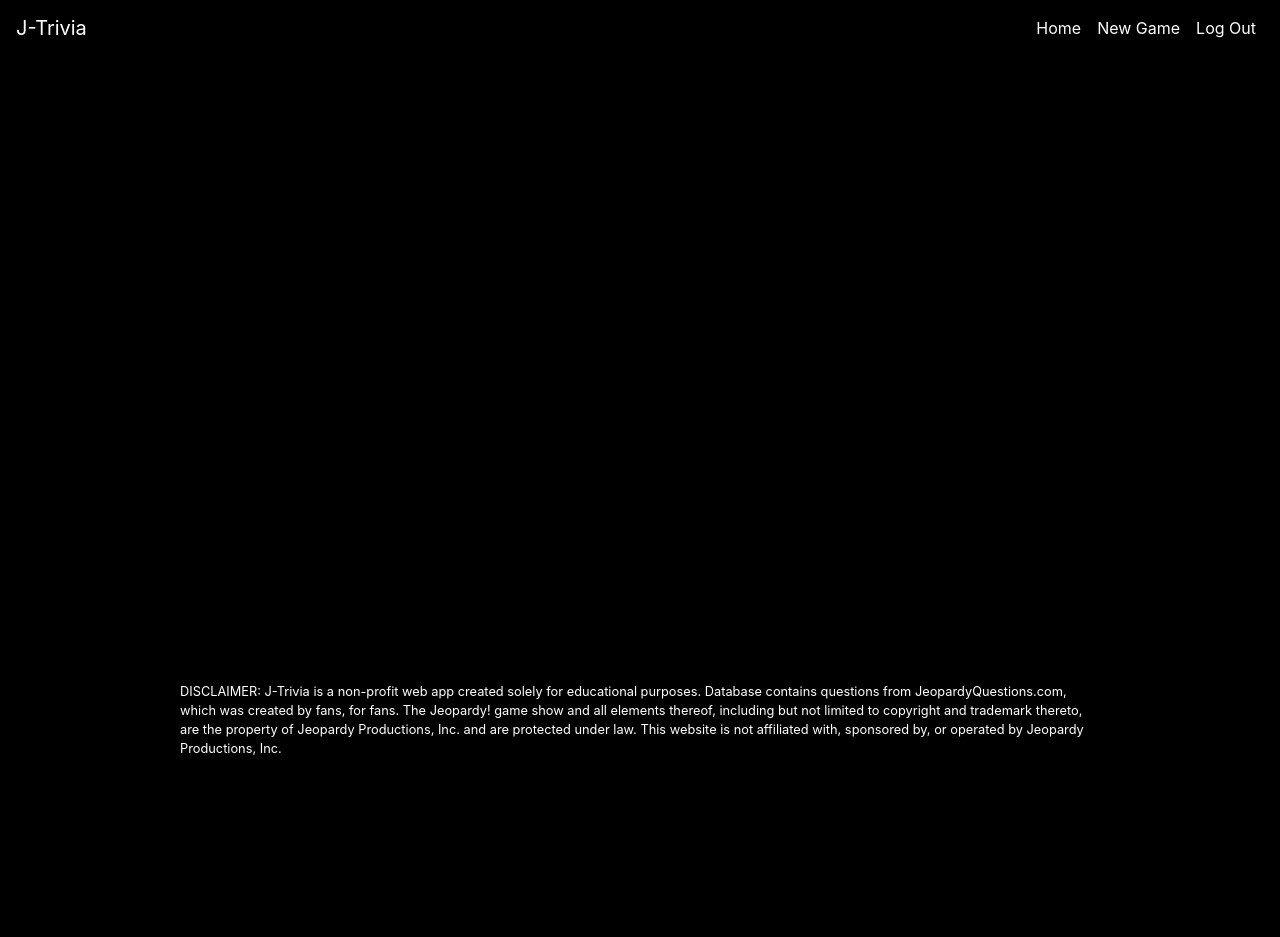
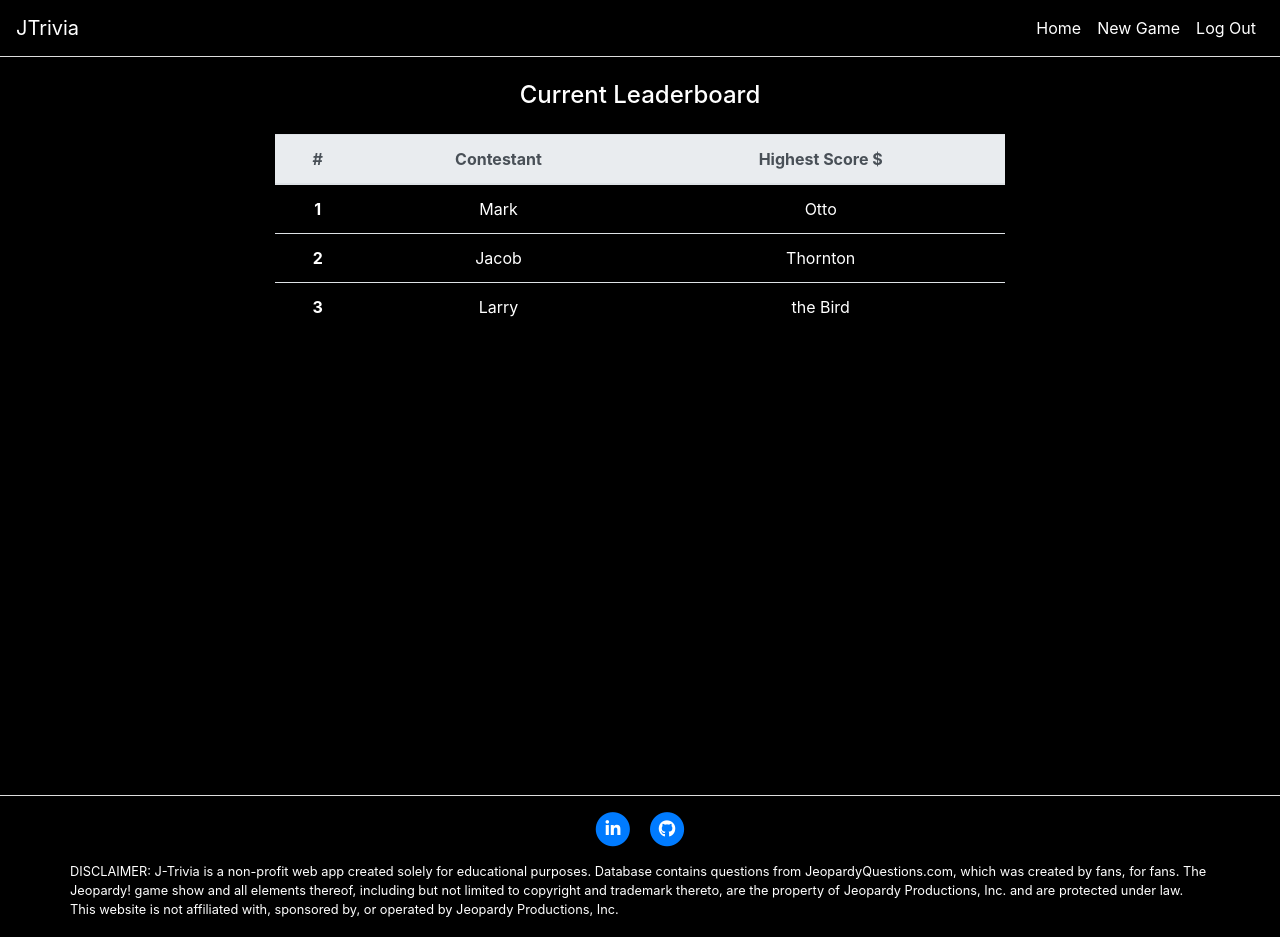
Before and after one commit to willsanchez86/JTriviaApp-FullstackProject, a Flask app: page / in a window 1280 px wide. Before the commit the page ends 755 px from the top, so only its background shows below. Run offline with Flask 2, Linux system fonts and the light colour scheme; the visitor is signed in with stand-in values (Sample User, id 1); some libraries are stand-ins or nearby versions.

Commit message:
Animation Generated for Landing Page

```diff
--- a/main.py
+++ b/main.py
@@ -96,7 +96,7 @@ def login():
             return redirect(url_for("login"))
         else:
             login_user(user)
-            flash("Log Successful!")
+            flash(f"Welcome {username}!")
             return redirect(url_for("home"))
 
     return render_template("login.html", current_user=current_user)
--- a/static/css/styles.css
+++ b/static/css/styles.css
@@ -10,29 +10,63 @@ body {
 
 .navbar {
     background-color: black;
+    border-bottom: 1px solid #dddddd;
 }
 
 .navbar-dark .navbar-nav .nav-link {
             color: white;
         }
 
+
 footer {
+  width: 100%;
   font-size: 80%;
   margin-bottom: 0;
   background-color: black;
+  border-top: 1px solid #dddddd;
   color: #ffffff;
 }
 
 .flex-wrapper {
-    display: flex;
-    min-height: 90vh;
-    flex-direction: column;
-    justify-content: space-between;
-  }
+  display: flex;
+  min-height: 110vh;
+  flex-direction: column;
+  justify-content: space-between;
+  background-color: black;
+}
+
+
+/* LANDING PAGE FLOATING HEADER */
+.animated {
+  color: white;
+  font-size: 5rem;
+  font-family: sans-serif;
+  text-align: center;
+  line-height: 70vh;
+}
+
+span.letter {
+  opacity: 0;
+  transition: all 1s ease;
+  transform: translateY(50px);
+  display: inline-block;
+}
+
+span.fades {
+  opacity: 1;
+  transform: translateY(0px);
+  color: var(--color-secondary);
+}
+
+.signup {
+  transform: translateY(-20vh);
+  display: none;
+}
+
 /*------------------------LOGIN.HTML. REGISTER.HTML------------------------*/
 
 .form-center {
-    margin-top: 5rem;
+    margin-top: 3rem;
     margin-left: auto;
     margin-right: auto;
     width: 320px;
@@ -67,7 +101,6 @@ footer {
 }
 
 
-/* ----------------------------------- */
 input[type=text]:focus~ .floating-label,
 input[type=text]:not(:focus):valid~.floating-label {
     padding: 2px;
@@ -104,7 +137,6 @@ input[type=password]:not(:focus):valid~.floating-label {
   position: relative; /*  make label relate to div  */
   padding-top: 10px;  /*  make space for label      */
 }
-/* ----------------------------------- */
 
 
 .input-group-addon i {
@@ -186,7 +218,7 @@ input[type=password]:not(:focus):valid~.floating-label {
 
 .category span {
   color: white;
-  font-size: calc(5px + 0.6vw + 0.7vh);
+  font-size: calc(5px + 0.6vw + 0.5vh);
   font-weight: bold;
   transform: translateY(0%);
   overflow: hidden;
--- a/static/js/app.js
+++ b/static/js/app.js
@@ -9,20 +9,29 @@ var modalAnswer = document.querySelector('.modal-answer');
 var answerInput = document.getElementById('myInput');
 var modalTimer = document.querySelector('#question-timer span');
 var filter = document.getElementById('filter');
-
+var start_btn = document.querySelector(".start_round");
 
 localStorage.setItem('score', '0');
 
 //--------------------Event Listeners--------------------//
 
 // Start New Game
-document.querySelector(".start_round").addEventListener('click', playGame);
+start_btn.addEventListener('click', playGame);
 // Check Modal Answer
 document.getElementById('answerForm').addEventListener('submit', checkAnswer);
 
 
 
 async function playGame() {
+
+    // Disable start_round button and Enable End Game Button
+    start_btn.disabled = true;
+    start_btn.style.display = 'none';
+
+    const end_btn = document.querySelector('.end_round');
+    end_btn.disabled = false;
+    end_btn.style.display = 'block';
+
 
     // Storing response and converting to JSON
     const response = await fetch('/start_game');
@@ -53,7 +62,7 @@ async function playGame() {
             message.style.display = 'none';
             modalTimer.textContent = '30';
             document.getElementById('question-timer').style.color = 'yellow';
-            answerInput.disabled =false;
+            answerInput.disabled = false;
 
 
             // Display Modal Question
@@ -222,7 +231,8 @@ function autocomplete(inp, arr) {
         /*for each item in the array...*/
         for (i = 0; i < arr.length; i++) {
         /*check if the item starts with the same letters as the text field value:*/
-        if (arr[i].substr(0, val.length).toUpperCase() == val.toUpperCase()) {
+        // ! FOLLOWING LINE MODIFIED TO INCLUE ALL MATCHING LIST ITEMS, NOT JUST THE FIRST LETTER
+        if ((arr[i].toUpperCase()).includes(val.toUpperCase())) {
             /*create a DIV element for each matching element:*/
             b = document.createElement("DIV");
             /*make the matching letters bold:*/
--- a/templates/footer.html
+++ b/templates/footer.html
@@ -2,14 +2,33 @@
 <footer>
     <div class="container">
         <div class="row">
-            <div class="col-lg-10 col-md-10 mx-auto">
-                <p>
-                    DISCLAIMER:
-                    J-Trivia is a non-profit web app created solely for educational purposes.
+            <div class="col-md-10 mx-auto pt-3">
+                <ul class="list-inline text-center">
+                    <li class="list-inline-item">
+                      <a href="https://www.linkedin.com/in/williamlsanchez/">
+                        <span class="fa-stack fa-lg">
+                          <i class="fas fa-circle fa-stack-2x"></i>
+                          <i class="fab fa-linkedin-in fa-stack-1x fa-inverse"></i>
+                        </span>
+                      </a>
+                    </li>
+                    <li class="list-inline-item">
+                      <a href="https://github.com/willsanchez86">
+                        <span class="fa-stack fa-lg">
+                          <i class="fas fa-circle fa-stack-2x"></i>
+                          <i class="fab fa-github fa-stack-1x fa-inverse"></i>
+                        </span>
+                      </a>
+                    </li>
+                </ul>
+            </div>
+            <p class="disclaimer">
+                DISCLAIMER:
+                J-Trivia is a non-profit web app created solely for educational purposes.
 
-                    Database contains questions from JeopardyQuestions.com, which was created by fans, for fans.
-                    The Jeopardy! game show and all elements thereof, including but not limited to copyright and trademark thereto, are the property of Jeopardy Productions, Inc. and are protected under law. This website is not affiliated with, sponsored by, or operated by Jeopardy Productions, Inc. </p>
-            </div>
+                Database contains questions from JeopardyQuestions.com, which was created by fans, for fans.
+                The Jeopardy! game show and all elements thereof, including but not limited to copyright and trademark thereto, are the property of Jeopardy Productions, Inc. and are protected under law. This website is not affiliated with, sponsored by, or operated by Jeopardy Productions, Inc.
+            </p>
         </div>
     </div>
 </footer>
--- a/templates/header.html
+++ b/templates/header.html
@@ -24,7 +24,9 @@
 
 <!-- Navigation -->
     <nav class="navbar navbar-expand-lg navbar-dark bg-custom">
-        <a class="navbar-brand" href="">J-Trivia</a>
+        <a class="navbar-brand" href="">
+            JTrivia
+        </a>
         <button class="navbar-toggler ml-auto" type="button" data-toggle="collapse"
                 data-target="#navbarSupportedContent"
                 aria-controls="navbarSupportedContent" aria-expanded="false" aria-label="Toggle navigation">
--- a/templates/index.html
+++ b/templates/index.html
@@ -1,15 +1,89 @@
 {% include "header.html" %}
 
-<div class="flex-wrapper">
-    <div class="container">
 {% with messages = get_flashed_messages() %}
     {% if messages %}
         {% for message in messages %}
-                    <h3>{{ message }}</h3>
+        <h5>{{ message }}</h3>
         {% endfor %}
     {% endif %}
 {% endwith %}
+<div class="flex-wrapper" id="page-container">
+    <body>
+        <div class="container">
+            <div class="row">
+                <div class="col-md-8 mx-auto text-center">
+                    {% if not current_user.is_authenticated: %}
+                    <h1 class="animated">
+                        J TRIVIA
+                    </h1>
+                    <p class="signup">
+                        <a href="{{ url_for('register') }}" class="form__link">Sign Up</a>
+                        <span>and become a contestant!</span>
+                    </p>
+                    {% else: %}
+                    <table class="table">
+                        <h4 class="my-4">Current Leaderboard</h4>
+                        <thead class="thead-light">
+                        <tr>
+                            <th scope="col">#</th>
+                            <th scope="col">Contestant</th>
+                            <th scope="col">Highest Score $</th>
+                        </tr>
+                        </thead>
+                        <tbody>
+                        <tr>
+                            <th scope="row">1</th>
+                            <td>Mark</td>
+                            <td>Otto</td>
+                        </tr>
+                        <tr>
+                            <th scope="row">2</th>
+                            <td>Jacob</td>
+                            <td>Thornton</td>
+                        </tr>
+                        <tr>
+                            <th scope="row">3</th>
+                            <td>Larry</td>
+                            <td>the Bird</td>
+                        </tr>
+                        </tbody>
+                    </table>
+                    {% endif %}
+                </div>
+            </div>
+        </div>
+    </body>
+    {% include "footer.html" %}
 </div>
 
-    {% include "footer.html" %}
-</div>
+<script>
+    const text = document.querySelector('.animated')
+    const strText = text.textContent;
+    const splitText = strText.split('');
+    text.textContent = '';
+
+    splitText.forEach(function(char) {
+        text.innerHTML += `<span class='letter'>${char}</span>`;
+    })
+
+    let char = 0;
+    let timer = setInterval(onTick, 50);
+
+    function onTick() {
+        const span = text.querySelectorAll('span')[char]
+        span.classList.add('fades');
+        char++;
+
+        if(char === splitText.length) {
+            complete();
+            return;
+        }
+    }
+
+    function complete() {
+        clearInterval(timer);
+        timer = null;
+        document.querySelector('.signup').style.display = 'block';
+    }
+
+</script>
```
Also changed, not shown: static/js/modal.js (deleted, +0 -129 lines), templates/game.html (+14 -4 lines), 1 other file. Lines whose indentation alone changed are shown as unchanged.
